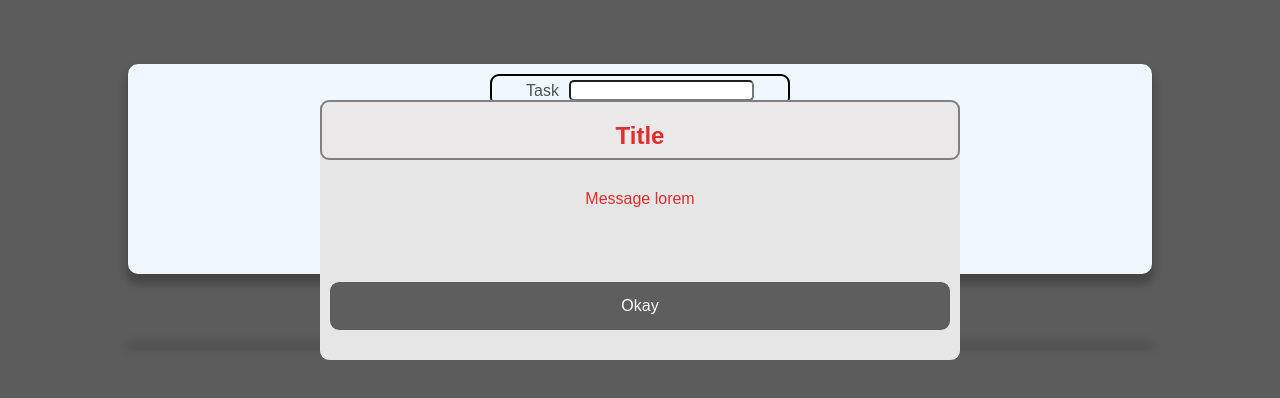
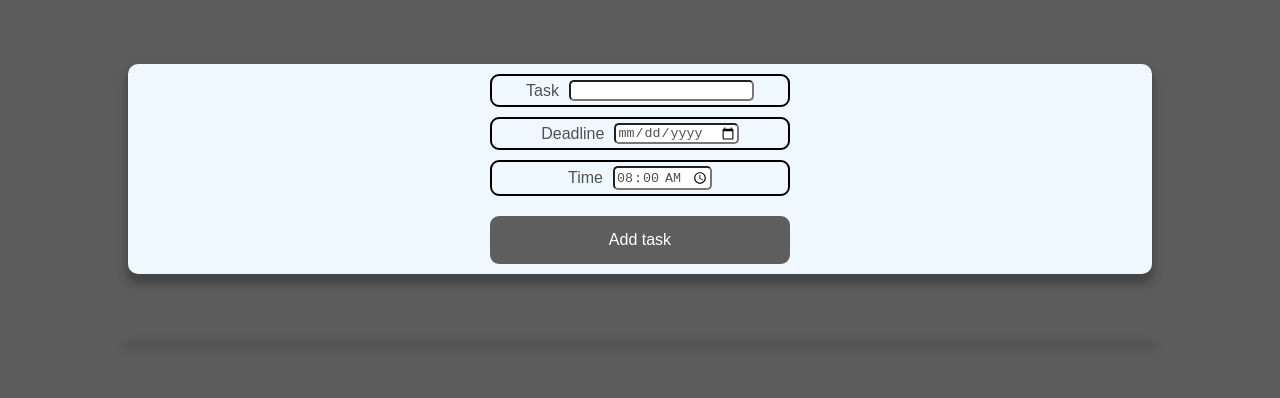
Before and after one commit to BenjaminCerninak/To-Do-List-, a React (Create React App) app: page / in a window 1280 px wide. Shown: the top 398 px of the page. Built offline with nearby package versions, Linux system fonts and the light colour scheme.

Commit message:
added functionality of a modal window

```diff
--- a/src/App.js
+++ b/src/App.js
@@ -2,8 +2,11 @@ import React, { useState } from "react";
 import TaskForm from "./components/TaskForm/TaskForm";
 import NewTaskList from "./components/NewTasks/NewTaskList";
 import ErrorModal from "./components/UI/ErrorModal";
+
 function App() {
   const [newTask, setNewTask] = useState([]);
+  const [error, setError] = useState(false);
+  const [errorMessages, setErrorMessages] = useState({});
   const addTasksHandler = (tData, tDeadline, tTime) => {
     setNewTask((prevTask) => {
       return [
@@ -17,11 +20,27 @@ function App() {
       ];
     });
   };
-  console.log(newTask);
+
+  const errorHandler = () => {
+    setError(false);
+  };
+
+  const setErrorHandler = (eTitle, eMessage) => {
+    setErrorMessages({
+      title: eTitle,
+      message: eMessage,
+    });
+    setError(true);
+  };
   return (
     <div>
-      <ErrorModal />
-      <TaskForm onAddTasks={addTasksHandler} />
+      {error && (
+        <ErrorModal
+          errorMessages={errorMessages}
+          onChangeError={errorHandler}
+        />
+      )}
+      <TaskForm onSetError={setErrorHandler} onAddTasks={addTasksHandler} />
       <NewTaskList newTasks={newTask} />
     </div>
   );
--- a/src/components/TaskForm/TaskForm.js
+++ b/src/components/TaskForm/TaskForm.js
@@ -8,6 +8,12 @@ const TaskForm = (props) => {
   const [addTime, setAddTime] = useState("08:00");
   const submitHandler = (event) => {
     event.preventDefault();
+
+    if (addTask.trim().length === 0) {
+      props.onSetError("Empty Task", "You need to write a task!");
+
+      return;
+    }
 
     props.onAddTasks(addTask, addDeadline, addTime);
     setAddTask("");
--- a/src/components/UI/Button.js
+++ b/src/components/UI/Button.js
@@ -4,6 +4,7 @@ import classes from "./Button.module.css";
 const Button = (props) => {
   return (
     <button
+      onClick={props.onClick}
       type={props.type || "button"}
       className={`${classes.button} ${props.className}`}
     >
--- a/src/components/UI/ErrorModal.js
+++ b/src/components/UI/ErrorModal.js
@@ -4,16 +4,22 @@ import Button from "./Button";
 import classes from "./ErrorModal.module.css";
 
 const ErrorModal = (props) => {
+  const errorBtnHandler = () => {
+    props.onChangeError(false);
+  };
+
   return (
     <div className={classes.content}>
       <header>
-        <h2> Title{props.title}</h2>
+        <h2>{props.errorMessages.title}</h2>
       </header>
       <div>
-        <p> Message lorem {props.message}</p>
+        <p>{props.errorMessages.message}</p>
       </div>
       <footer>
-        <Button className={classes.btn}>Okay</Button>
+        <Button onClick={errorBtnHandler} className={classes.btn}>
+          Okay
+        </Button>
       </footer>
     </div>
   );
```
